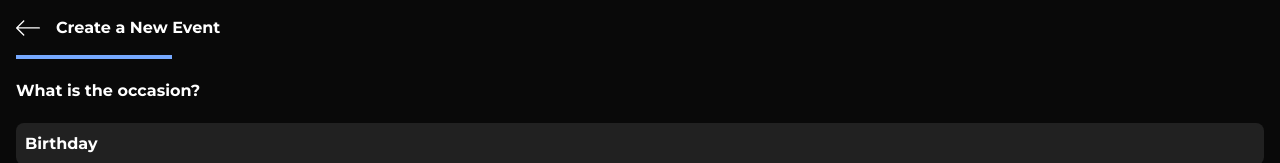
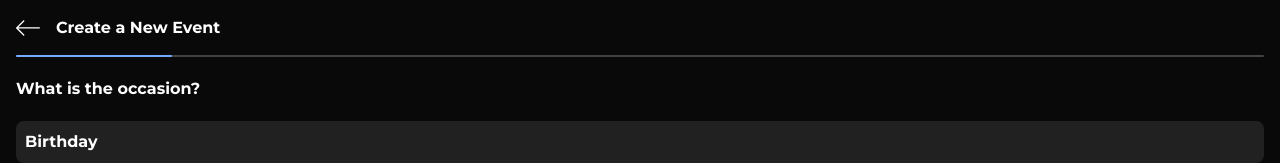
Before and after one commit to danialnoaein/sgt, a React (Vite) app: page /new in a window 1280 px wide. Shown: the top 163 px of the page. Built offline with nearby package versions, Linux system fonts and the light colour scheme.

Commit message:
fix: update progress bar

```diff
--- a/src/components/ProgressBar/index.tsx
+++ b/src/components/ProgressBar/index.tsx
@@ -1,19 +1,29 @@
+import styled from "styled-components";
+
 interface IProgress {
   progress: number;
 }
 
+const ProgressBarContainer = styled.div`
+  margin: 0.5rem 0;
+  border-radius: 4px;
+  background: var(--grey-800-color);
+  & > div {
+    height: 2px;
+    border-radius: 4px;
+    background: var(--primary-color);
+  }
+`;
+
 const ProgressBar: React.FC<IProgress> = ({ progress }) => {
   return (
-    <div>
+    <ProgressBarContainer>
       <div
         style={{
-          height: "4px",
-          margin: "0.5rem 0",
-          background: "var(--primary-color)",
           width: `${progress}%`,
         }}
       ></div>
-    </div>
+    </ProgressBarContainer>
   );
 };
 export default ProgressBar;
```
